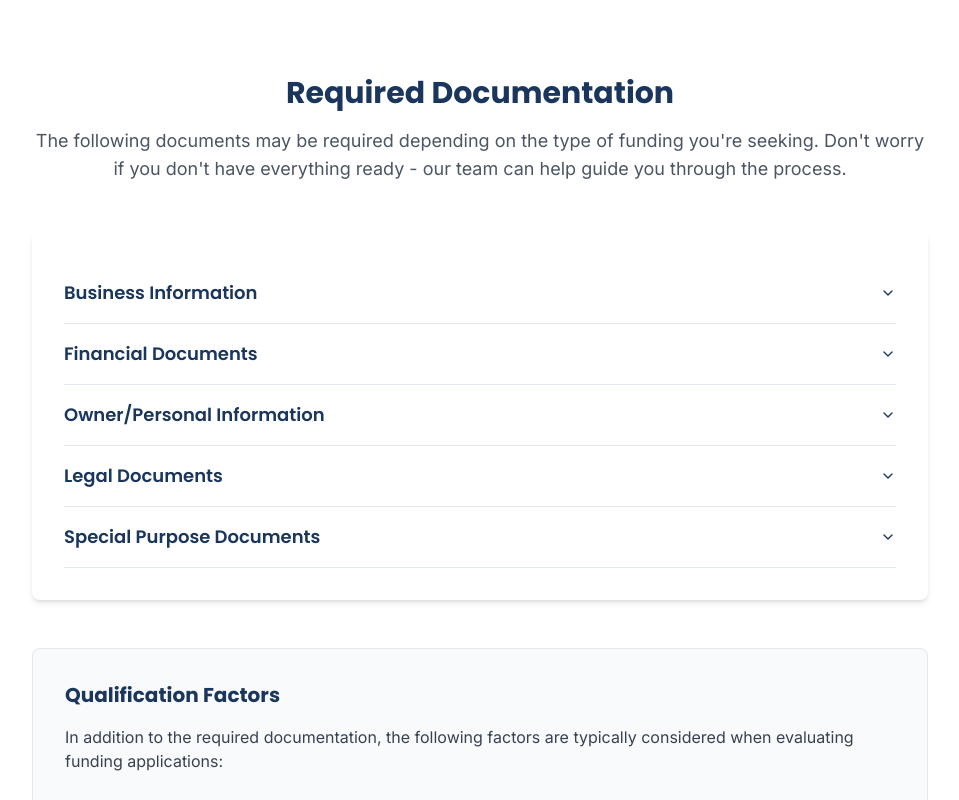
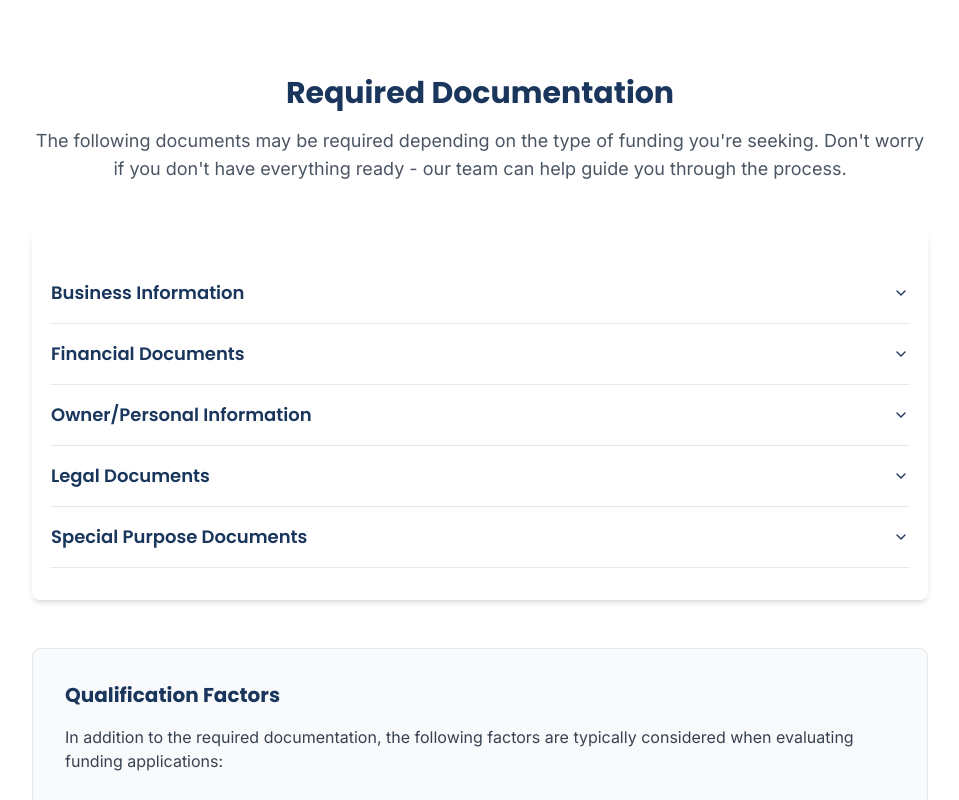
Before and after one commit to mrshehzad1/funding-champs-website-ai-21, a React (Vite) app: page /requirements in a window 1280 px wide. Shown: the part 409-1209 px from the top of the page, without its empty margins (160-1119 px from the left). Built offline with nearby package versions, Linux system fonts and the light colour scheme.

Commit message:
Visual edit in Lovable
Edited UI in Lovable

```diff
--- a/src/pages/FinancingRequirements.tsx
+++ b/src/pages/FinancingRequirements.tsx
@@ -1,18 +1,10 @@
-
 import React from "react";
 import { Button } from "@/components/ui/button";
 import { Link } from "react-router-dom";
-import {
-  Accordion,
-  AccordionContent,
-  AccordionItem,
-  AccordionTrigger,
-} from "@/components/ui/accordion";
+import { Accordion, AccordionContent, AccordionItem, AccordionTrigger } from "@/components/ui/accordion";
 import { FileText } from "lucide-react";
-
 const FinancingRequirements = () => {
-  return (
-    <main>
+  return <main>
       {/* Hero Section */}
       <section className="bg-champion-800 text-white py-16 md:py-20">
         <div className="container mx-auto px-4">
@@ -37,7 +29,7 @@ const FinancingRequirements = () => {
               </p>
             </div>
 
-            <div className="bg-white rounded-lg shadow-md p-8 mb-12">
+            <div className="bg-white rounded-lg shadow-md p-8 mb-12 px-[19px]">
               <Accordion type="single" collapsible className="w-full">
                 <AccordionItem value="business-info">
                   <AccordionTrigger className="text-lg font-semibold text-champion-800">
@@ -252,8 +244,6 @@ const FinancingRequirements = () => {
           </div>
         </div>
       </section>
-    </main>
-  );
+    </main>;
 };
-
 export default FinancingRequirements;
```
